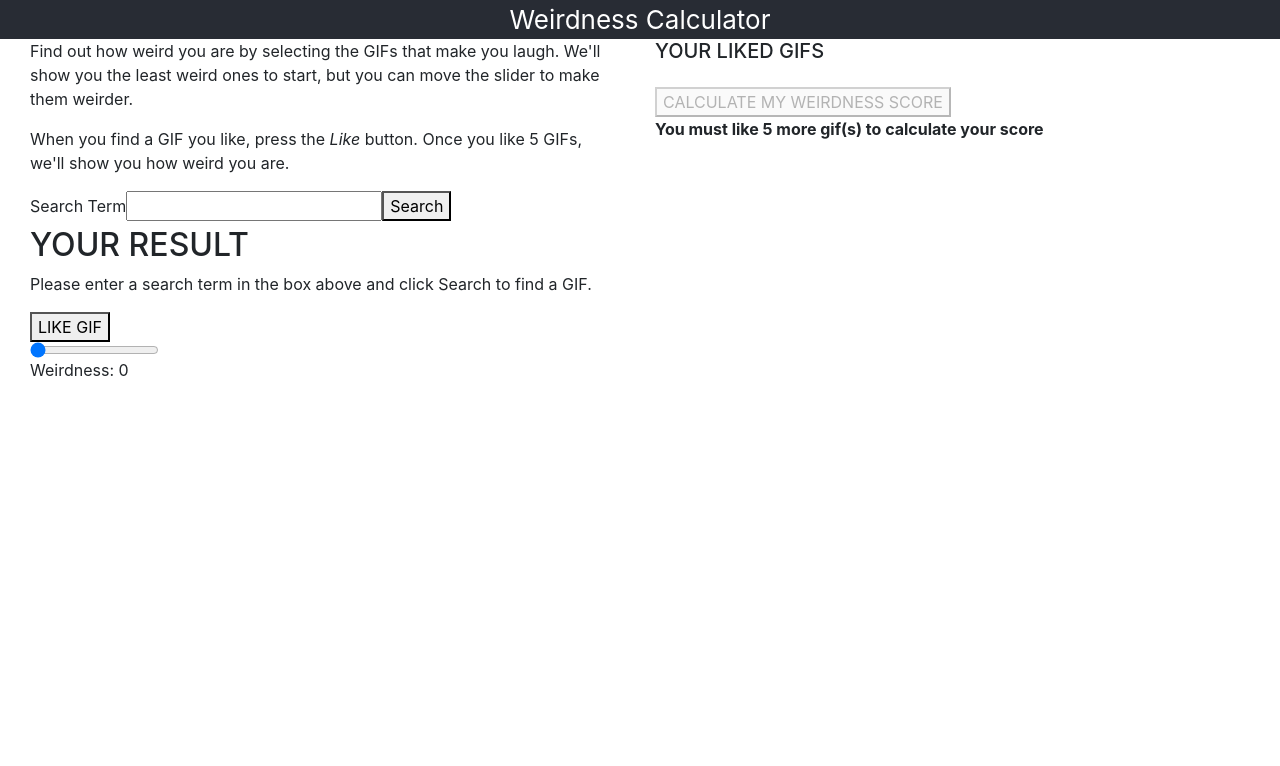
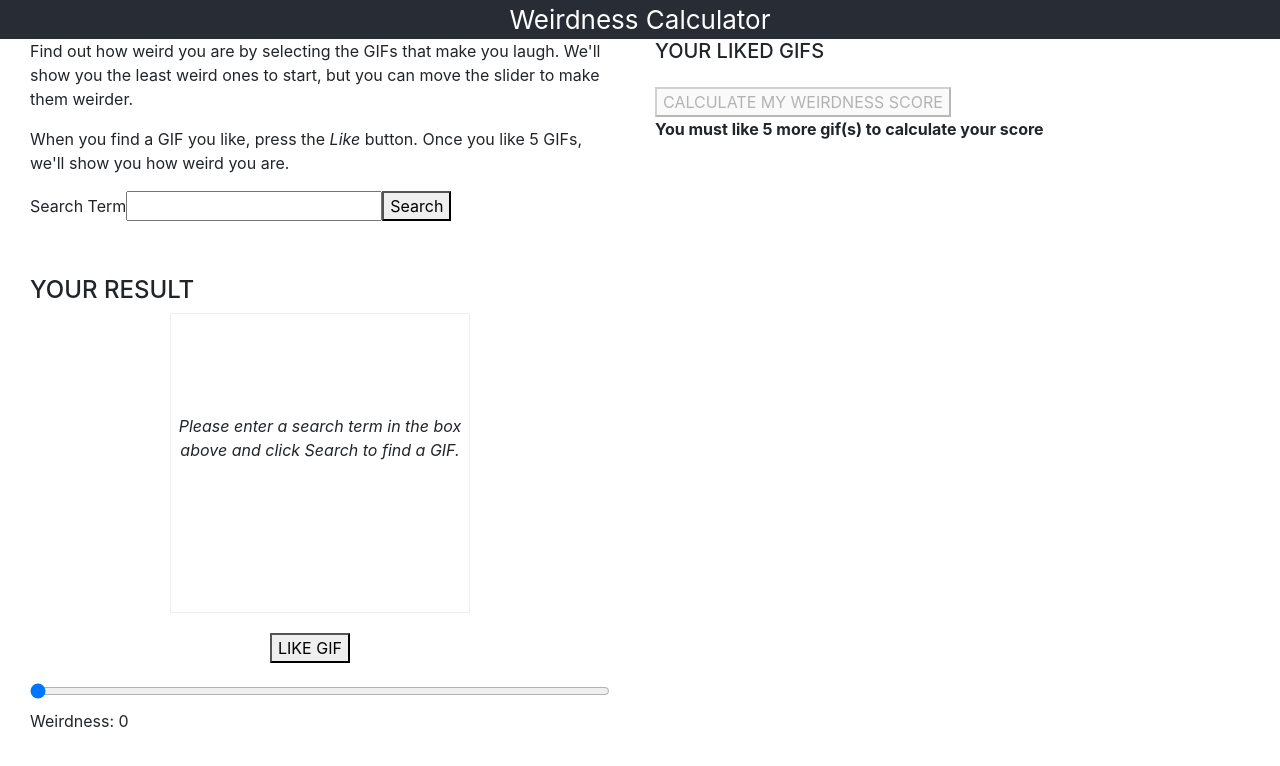
Before and after one commit to kwyoung11/weirdness_calculator, a React (Create React App) app: page / in a window 1280 px wide. Shown: the top 766 px of the page. Built offline with nearby package versions, Linux system fonts and the light colour scheme.

Commit message:
adds loading indicator to SearchResult, styles SearchResult

```diff
--- a/src/App.css
+++ b/src/App.css
@@ -11,12 +11,60 @@
   color: white;
 }
 
+.center {
+  margin: 0 auto;
+}
+
 /*************
 SearchResult
 **************/
+.SearchResult {
+  margin: 50px;
+}
 
 .SearchResult input {
   display: block;
+}
+
+.SearchResult__image {
+  text-align: center;
+}
+
+.SearchResult__image h5 {
+  text-align: center;
+}
+
+.SearchResult__image img {
+  text-align: center;
+}
+
+.SearchResult__image__wrapper {
+  width: 300px;
+  height: 300px;
+  margin: 0 auto;
+  border: 1px solid #eee;
+  font-style: italic;
+  text-align: center;
+}
+
+.SearchResult__image__wrapper p {
+  margin-top: 100px;
+}
+
+.SearchResult__likeGif {
+  width: 100px;
+  margin: 20px auto;
+}
+
+.SearchResult__weirdness input {
+  width: 100%;
+  margin: 0 auto;
+  margin-bottom: 10px;
+}
+
+.spinner {
+  margin: 0 auto;
+  margin-top: 100px;
 }
 
 /**************
--- a/src/App.js
+++ b/src/App.js
@@ -20,7 +20,8 @@ class App extends React.Component {
   constructor(props) {
     super(props);
     this.state = {
-    	searchTerm: props.searchTerm
+    	searchTerm: props.searchTerm,
+      loadingIndicatorRunning: false
     };
 
     this.onUpdateWeirdness = this.onUpdateWeirdness.bind(this);
@@ -42,8 +43,15 @@ class App extends React.Component {
 
   handleSearchTermSubmit(e) {
     e.preventDefault();
+    this.setState({
+      loadingIndicatorRunning: true
+    });
     this.props.onUpdateSearchTerm(this.state.searchTerm);
-    this.props.onApiRequest();
+    this.props.onApiRequest((response) => {
+      this.setState({
+        loadingIndicatorRunning: false
+      });
+    });
     this.likeGifButton.current.removeAttribute("disabled");
   }
 
@@ -79,7 +87,8 @@ class App extends React.Component {
 	            			onLikeGif={this.onLikeGif}
 	            			searchResult={this.props.searchResult}
                     likeGifButton={this.likeGifButton}
-                		onUpdateWeirdness={this.onUpdateWeirdness} />
+                		onUpdateWeirdness={this.onUpdateWeirdness}
+                    loadingIndicatorRunning={this.state.loadingIndicatorRunning} />
 	            	</Col>
 	            	<Col xs="6">
 	            		<LikedGifs
--- a/src/actions/searchTerm-actions.js
+++ b/src/actions/searchTerm-actions.js
@@ -20,6 +20,11 @@ export function apiRequest(callback) {
 		fetch(SEARCH_ENDPOINT + `?s=${searchTerm}&weirdness=${weirdness}&api_key=${API_KEY}`)
 		.then(res => res.json())
 		.then(({data}) => {
+			if (data.status != 200) {
+				callback({status: "error", msg: data.msg});
+			} else {
+				callback({status: "success", msg: data.msg});
+			}
 			dispatch(updateSearchResult(data, weirdness));
 		});
 	}
--- a/src/components/SearchResult.js
+++ b/src/components/SearchResult.js
@@ -1,6 +1,7 @@
 import React from 'react';
 import { Container } from 'reactstrap';
 import { Gif } from './Gif';
+import { Spinner } from 'reactstrap';
 
 export const SearchResult = (props) => {
 	const renderResultOrError = () => {
@@ -9,7 +10,7 @@ export const SearchResult = (props) => {
 				<Gif width="300" height="300" gif={props.searchResult}/>
 			);
 		} else {
-			const display = <p>Please enter a search term in the box above and click Search to find a GIF.</p>
+			const display = props.loadingIndicatorRunning ? <Spinner className="spinner" color="primary" /> : <p>Please enter a search term in the box above and click Search to find a GIF.</p>
 			return (
 				<React.Fragment>
 					{display}
@@ -20,16 +21,21 @@ export const SearchResult = (props) => {
 
 	return (
 		<Container className="SearchResult">
-			<h2>YOUR RESULT</h2>
+			<h4>YOUR RESULT</h4>
 			<div className="SearchResult__image">
 				<h5>{props.searchResult.title}</h5>
-				<div>{renderResultOrError()}</div>
+				<div className="SearchResult__image__wrapper">
+					{renderResultOrError()}
+				</div>
 			</div>
-			<button ref={props.likeGifButton} data-gif={JSON.stringify(props.searchResult)}
-			onClick={e => props.onLikeGif(e)}>LIKE GIF</button>
-			<div>
-        		<input type="range" defaultValue="0" onChange={e => props.onUpdateWeirdness(e)} name="weirdness"
-         		min="0" max="10"/>
+			<div className="SearchResult__likeGif">
+				<button ref={props.likeGifButton} data-gif={JSON.stringify(props.searchResult)}
+				onClick={e => props.onLikeGif(e)}>LIKE GIF</button>
+			</div>
+			<div className="SearchResult__weirdness">
+        		<input type="range" defaultValue="0"
+        		onChange={e => props.onUpdateWeirdness(e)}
+        		name="weirdness" min="0" max="10"/>
          		<label htmlFor="weirdness">Weirdness</label>: {props.weirdness}
          	</div>
 	    </Container>
```
